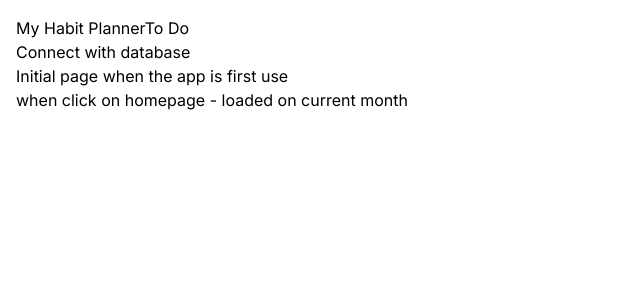
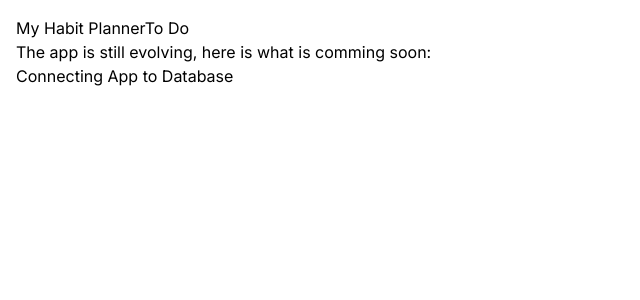
Before and after one commit to baradev/my-habit-tracker, a Next.js app: page /todo in a window 1280 px wide. Shown: the top 300 px of the page, without its empty margins (0-640 px from the left). Built offline with nearby package versions, Linux system fonts and the light colour scheme.

Commit message:
change to do

```diff
--- a/app/NoHabitsScreen.tsx
+++ b/app/NoHabitsScreen.tsx
@@ -13,7 +13,7 @@
         <p>You are not tracking any habits yet. Go ahead and create one.</p>
       </div>
       <button className={`btn btn-active btn-secondary`} onClick={addNewHabit}>
-        Create a habit
+        Create Habit
       </button>
     </div>
   )
--- a/app/todo/page.tsx
+++ b/app/todo/page.tsx
@@ -2,12 +2,15 @@
 
 const ToDo = () => {
   return (
-    <div>
-      <ul>
-        <li>Connect with database</li>
-        <li> Initial page when the app is first use</li>
-        <li>when click on homepage - loaded on current month</li>
-      </ul>
+    <div className="flex flex-col items-center m-40">
+      <div>
+        <p>The app is still evolving, here is what is comming soon:</p>
+      </div>
+      <div className="m-10">
+        <ul className="list-disc">
+          <li>Connecting App to Database</li>
+        </ul>
+      </div>
     </div>
   )
 }
```
